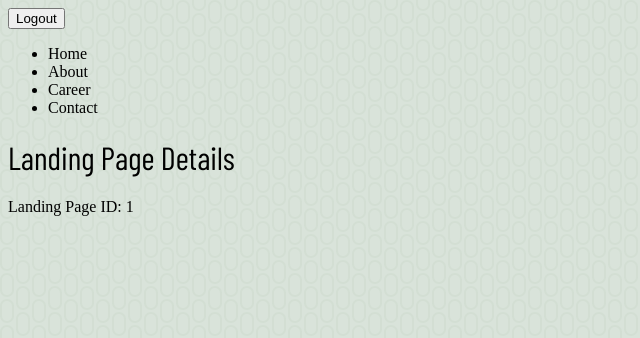
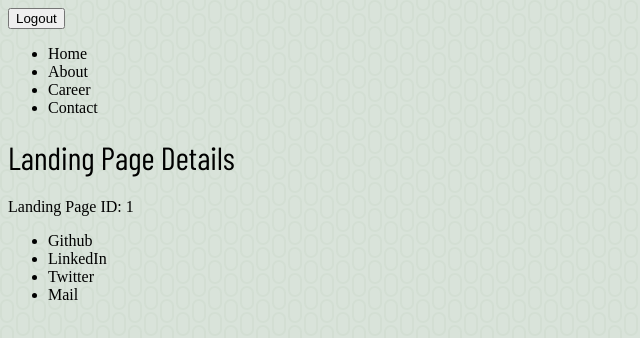
Before and after one commit to vashnavichauhan1825/landing-page-dashboard, a Next.js app: page /landingpage/1 in a window 1280 px wide. Shown: the top 338 px of the page, without its empty margins (0-640 px from the left). Built offline with nearby package versions, Linux system fonts and the light colour scheme; sample sign-in values are in the browser's storage; a web font is replaced by a local one.

Commit message:
feat:Footer

```diff
--- /dev/null
+++ b/components/LandingPage/Footer.js
@@ -0,0 +1,19 @@
+const Footer = () => {
+  const footerList = ["Github", "LinkedIn", "Twitter", "Mail"];
+  return (
+    <footer className="bg-[var(--secondary-color)] py-10 fixed bottom-0 right-0 left-0">
+      <ul className="text-[var(--primary-color)] flex justify-center gap-10">
+        {footerList.map((tab, i) => (
+          <li
+            key={i}
+            className="cursor-pointer hover:text-[var(--cta-color)] px-3 py-4"
+          >
+            {tab}
+          </li>
+        ))}
+      </ul>
+    </footer>
+  );
+};
+
+export default Footer;
--- a/pages/landingpage/[id].js
+++ b/pages/landingpage/[id].js
@@ -1,4 +1,5 @@
 import Header from "@/components/LandingPage/Header";
+import Footer from "@/components/LandingPage/Footer";
 import { useRouter } from "next/router";
 
 export default function LandingPage() {
@@ -10,6 +11,7 @@
       <Header />
       <h1>Landing Page Details</h1>
       <p>Landing Page ID: {id}</p>
+      <Footer />
     </div>
   );
 }
```
